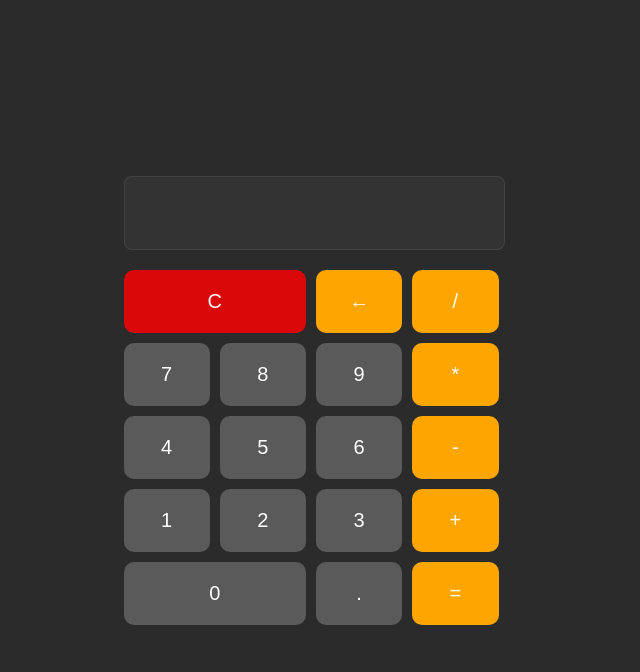
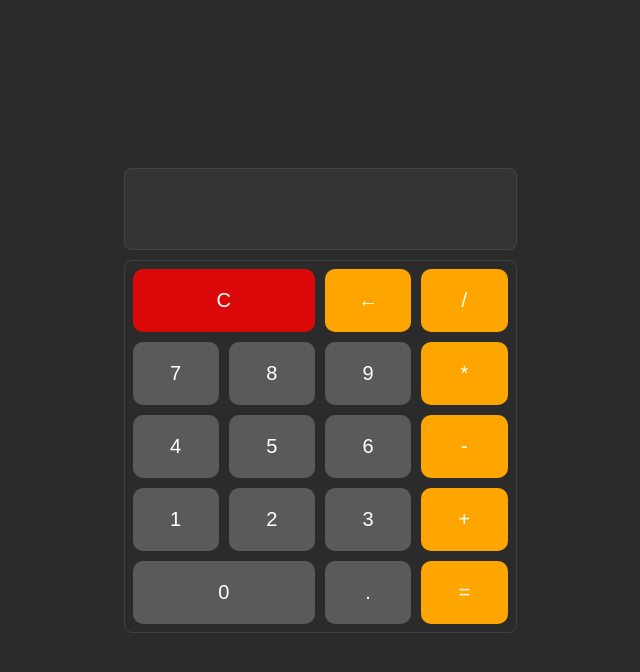
Before and after one commit to yanet279/Calculadora, a Flask app: page / in a window 1280 px wide. Shown: the top 672 px of the page, without its empty margins (329-969 px from the left). Run offline with Flask 3, Linux system fonts and the light colour scheme.

Commit message:
Cambios en el css

```diff
--- a/static/css/style.css
+++ b/static/css/style.css
@@ -30,7 +30,11 @@ input {
     display: grid;
     grid-template-columns: repeat(4, 1fr);
     gap: 10px;
-    margin-top: 20px;
+    margin-top: 10px;
+    border: #4b4b4baf 0.5px solid;
+    border-radius: 8px;
+    width: 100%;
+    padding: 8px;
 }
 
 .boton-c,
@@ -69,5 +73,5 @@ button {
 #entrada {
     border: #4b4b4baf 0.5px solid;
     border-radius: 8px;
-
+    padding: 5px 8px;
 }
```
